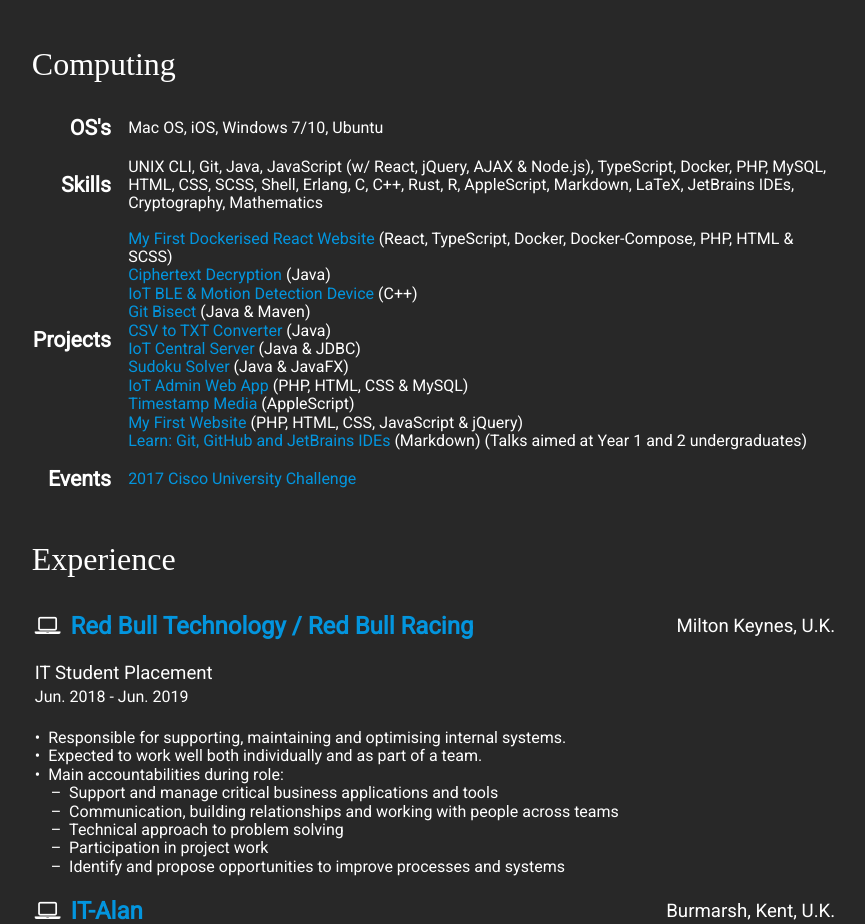
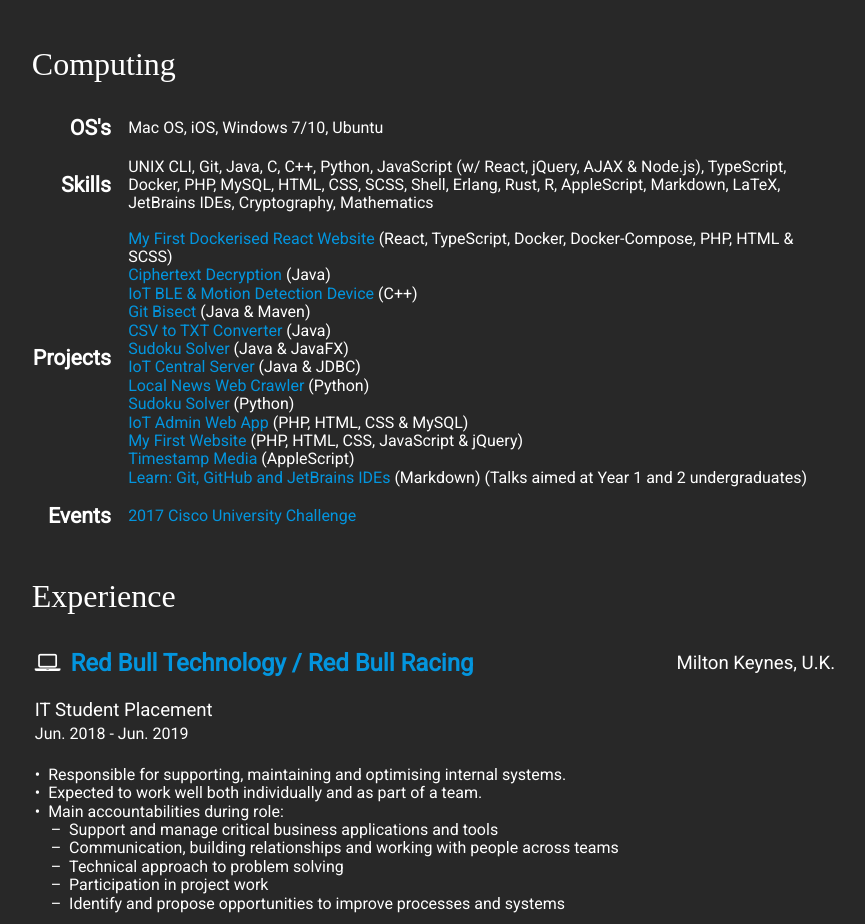
Before and after one commit to d-w-arnold/deltawhiskeyalpha.com, a PHP site: page /computing.php in a window 1280 px wide. Shown: the part 181-1105 px from the top of the page, without its empty margins (205-1070 px from the left). Run offline with PHP 8.4, Linux system fonts and the light colour scheme; some libraries are stand-ins or nearby versions.

Commit message:
Added Python skill and projects, and re-ordered skills, also updated CV with fixed research project link

```diff
--- a/computing.php
+++ b/computing.php
@@ -18,8 +18,8 @@ include "./topHTMLnoIndex.php";
             </tr>
             <tr>
                 <td class="computingSubTitle">Skills</td>
-                <td class="computingWriting">UNIX CLI, Git, Java, JavaScript (w/ React, jQuery, AJAX &
-                    Node.js), TypeScript, Docker, PHP, MySQL, HTML, CSS, SCSS, Shell, Erlang, C, C++, Rust, R,
+                <td class="computingWriting">UNIX CLI, Git, Java, C, C++, Python, JavaScript (w/ React, jQuery, AJAX &
+                    Node.js), TypeScript, Docker, PHP, MySQL, HTML, CSS, SCSS, Shell, Erlang, Rust, R,
                     AppleScript, Markdown, LaTeX, JetBrains IDEs, Cryptography, Mathematics
                 </td>
             </tr>
@@ -37,16 +37,20 @@ include "./topHTMLnoIndex.php";
                     (Java & Maven)<br>
                     <a target="_blank" href="https://github.com/d-w-arnold/Reflective-Journal_CSV-to-TXT-Converter">CSV
                         to TXT Converter</a> (Java)<br>
+                    <a target="_blank" href="https://github.com/d-w-arnold/Java_Sudoku-Solver">Sudoku Solver</a> (Java &
+                    JavaFX)<br>
                     <a target="_blank" href="https://github.com/d-w-arnold/CO657-IoT_Server">IoT Central Server</a>
                     (Java & JDBC)<br>
-                    <a target="_blank" href="https://github.com/d-w-arnold/Java_Sudoku-Solver">Sudoku Solver</a> (Java &
-                    JavaFX)<br>
+                    <a target="_blank" href="https://github.com/d-w-arnold/local_news-data_collection">Local News Web Crawler</a>
+                    (Python)<br>
+                    <a target="_blank" href="https://github.com/d-w-arnold/Python_Sudoku-Solver">Sudoku Solver</a>
+                    (Python)<br>
                     <a target="_blank" href="https://github.com/d-w-arnold/CO657-IoT_Admin_Web_App">IoT Admin Web
                         App</a> (PHP, HTML, CSS & MySQL)<br>
+                    <a target="_blank" href="https://github.com/d-w-arnold/deltawhiskeyalpha.com">My First Website</a>
+                    (PHP, HTML, CSS, JavaScript & jQuery)<br>
                     <a target="_blank" href="https://github.com/d-w-arnold/AppleScript_Timestamp-Media">Timestamp
                         Media</a> (AppleScript)<br>
-                    <a target="_blank" href="https://github.com/d-w-arnold/deltawhiskeyalpha.com">My First Website</a>
-                    (PHP, HTML, CSS, JavaScript & jQuery)<br>
                     <a target="_blank" href="https://github.com/d-w-arnold/Learn_Git_GitHub_JetBrains">Learn: Git,
                         GitHub and JetBrains IDEs</a> (Markdown) (Talks aimed at Year 1 and 2 undergraduates)
                 </td>
--- a/index.php
+++ b/index.php
@@ -13,7 +13,7 @@ include './topHTML.php';
     <div class="writing roboto">
         <p>Hello there, I’m a computer science graduate with a first class honours degree from the <a
                     class="link-color" target="_blank" href="https://www.kent.ac.uk/">University of Kent</a>. I’m eager
-            to learn new skills and take on a role where I can contribute to solving real-world challenges. I am highly
+            to learn new skills and take on a role where I can contribute to solving real-world projects. I am highly
             motivated, organised, reliable and work well both independently and as part of a team.</p>
     </div>
 
```
Also changed, not shown: 1 other file.
